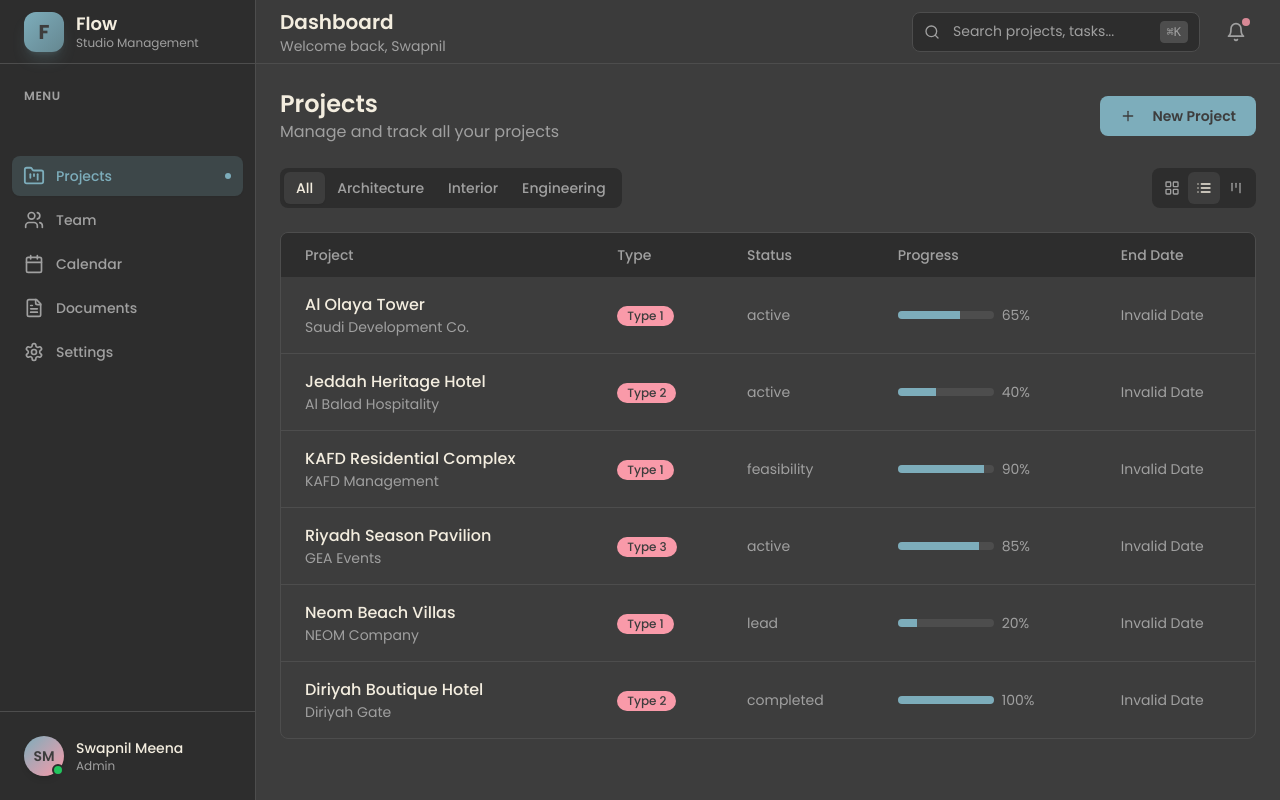
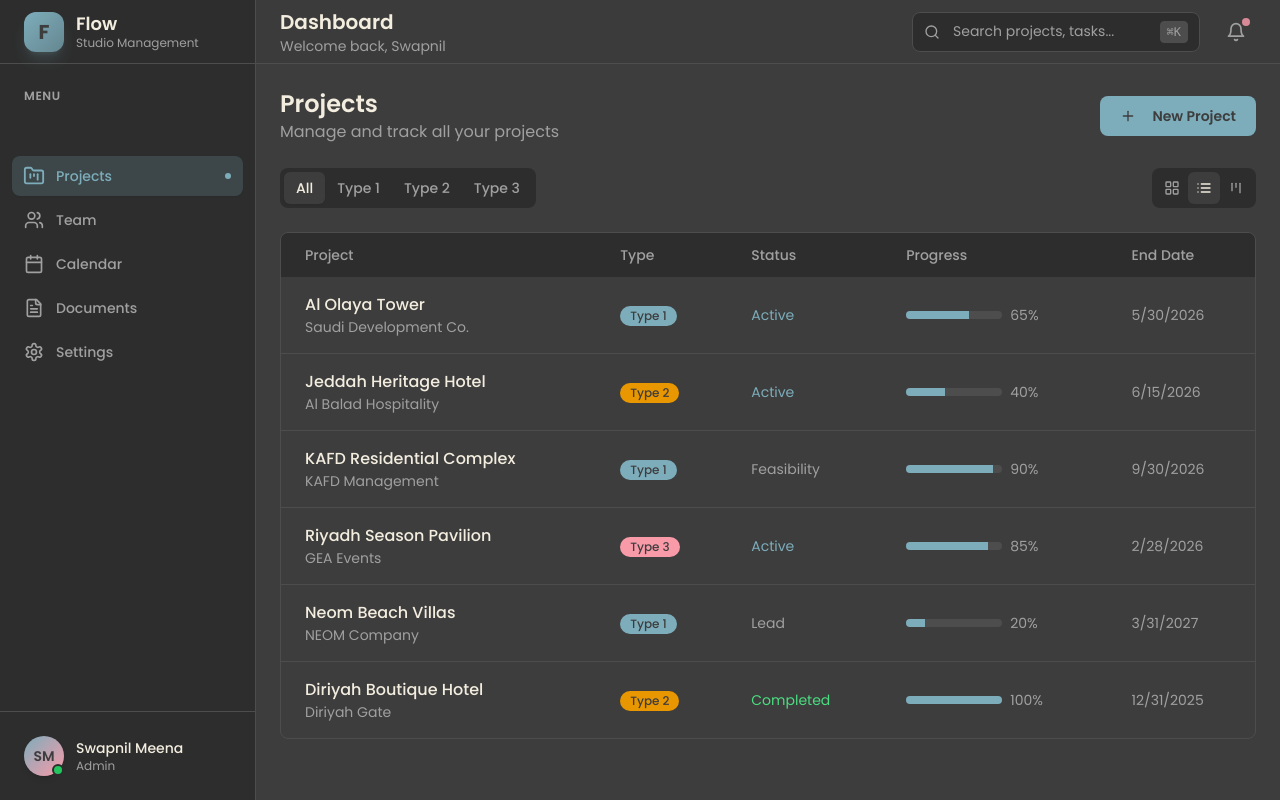
Before and after one commit to smeena-lgtm/flow-sms, a Next.js app: page /projects in a window 1280 px wide. Both pictures are taken after a click on the button 1204 px from the left and 188 px from the top of the page. Built offline with nearby package versions, Linux system fonts and the light colour scheme.

Commit message:
Fix type mismatches in projects page

```diff
--- a/src/app/projects/page.tsx
+++ b/src/app/projects/page.tsx
@@ -10,7 +10,14 @@ import { projects, type Project } from "@/lib/data"
 
 type ViewMode = "grid" | "table" | "kanban"
 
-const statusColumns = ["Planning", "Active", "On Hold", "Completed"] as const
+const statusColumns = ["lead", "feasibility", "active", "on-hold", "completed"] as const
+const statusLabels: Record<string, string> = {
+  "lead": "Lead",
+  "feasibility": "Feasibility",
+  "active": "Active",
+  "on-hold": "On Hold",
+  "completed": "Completed"
+}
 
 export default function ProjectsPage() {
   const [viewMode, setViewMode] = useState<ViewMode>("grid")
@@ -45,9 +52,9 @@ export default function ProjectsPage() {
         <Tabs value={filterType} onValueChange={setFilterType}>
           <TabsList>
             <TabsTrigger value="all">All</TabsTrigger>
-            <TabsTrigger value="Architecture">Architecture</TabsTrigger>
-            <TabsTrigger value="Interior">Interior</TabsTrigger>
-            <TabsTrigger value="Engineering">Engineering</TabsTrigger>
+            <TabsTrigger value="Type 1">Type 1</TabsTrigger>
+            <TabsTrigger value="Type 2">Type 2</TabsTrigger>
+            <TabsTrigger value="Type 3">Type 3</TabsTrigger>
           </TabsList>
         </Tabs>
 
@@ -113,17 +120,17 @@ export default function ProjectsPage() {
                     </div>
                   </td>
                   <td className="px-6 py-4">
-                    <Badge variant={project.type === "Architecture" ? "type1" : project.type === "Interior" ? "type2" : "type3"}>
+                    <Badge variant={project.type === "Type 1" ? "type1" : project.type === "Type 2" ? "type2" : "type3"}>
                       {project.type}
                     </Badge>
                   </td>
                   <td className="px-6 py-4">
                     <span className={`text-sm ${
-                      project.status === "Active" ? "text-ocean-swell" :
-                      project.status === "Completed" ? "text-green-400" :
-                      project.status === "On Hold" ? "text-sunlight" : "text-text-secondary"
+                      project.status === "active" ? "text-ocean-swell" :
+                      project.status === "completed" ? "text-green-400" :
+                      project.status === "on-hold" ? "text-sunlight" : "text-text-secondary"
                     }`}>
-                      {project.status}
+                      {statusLabels[project.status] || project.status}
                     </span>
                   </td>
                   <td className="px-6 py-4">
@@ -138,7 +145,7 @@ export default function ProjectsPage() {
                     </div>
                   </td>
                   <td className="px-6 py-4 text-sm text-text-secondary">
-                    {new Date(project.endDate).toLocaleDateString()}
+                    {new Date(project.targetDate).toLocaleDateString()}
                   </td>
                 </tr>
               ))}
@@ -152,16 +159,16 @@ export default function ProjectsPage() {
           {statusColumns.map((status) => (
             <div key={status} className="bg-bg-dark rounded-lg p-4">
               <div className="flex items-center justify-between mb-4">
-                <h3 className="font-medium text-text-primary">{status}</h3>
-                <Badge variant="secondary">{projectsByStatus[status].length}</Badge>
+                <h3 className="font-medium text-text-primary">{statusLabels[status]}</h3>
+                <Badge variant="secondary">{projectsByStatus[status]?.length || 0}</Badge>
               </div>
               <div className="space-y-3">
-                {projectsByStatus[status].map((project) => (
+                {(projectsByStatus[status] || []).map((project) => (
                   <div
                     key={project.id}
                     className="bg-bg-card border border-border-color rounded-lg p-4 hover:border-ocean-swell/50 transition-colors cursor-pointer"
                   >
-                    <Badge variant={project.type === "Architecture" ? "type1" : project.type === "Interior" ? "type2" : "type3"} className="mb-2">
+                    <Badge variant={project.type === "Type 1" ? "type1" : project.type === "Type 2" ? "type2" : "type3"} className="mb-2">
                       {project.type}
                     </Badge>
                     <h4 className="font-medium text-text-primary text-sm">{project.name}</h4>
```
